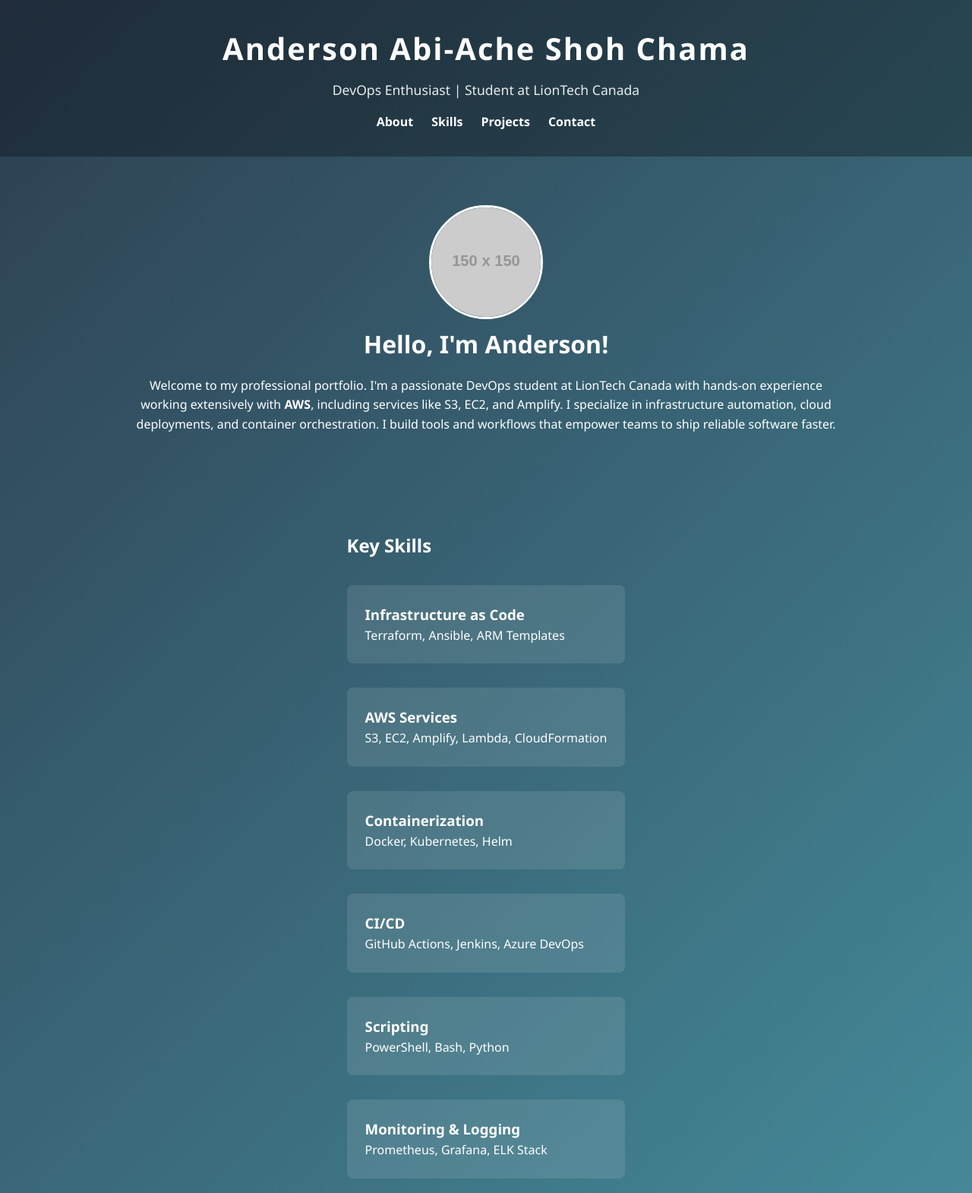
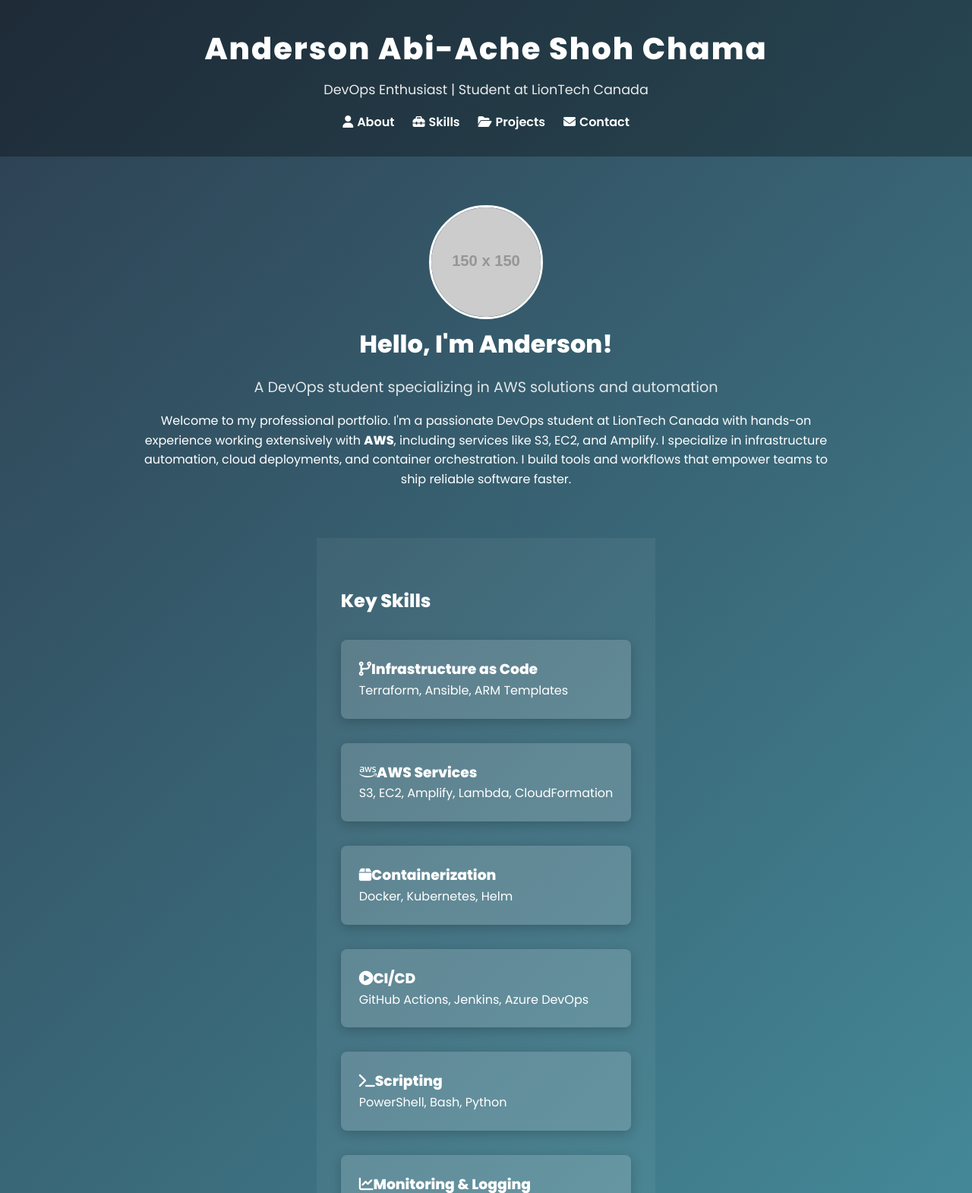
Before and after one commit to Shoh96/tech-profile, a plain HTML site: page index.html in a window 1280 px wide. Shown: the top 1570 px of the page at 76% size. Drawn offline with Linux system fonts and the light colour scheme; placeholder pictures from the web are drawn by us; a small style sheet from the web is missing.

Commit message:
Polish layout with fonts, icons, hero styles, and improved cards

```diff
--- a/index.html
+++ b/index.html
@@ -4,11 +4,14 @@
     <meta charset="UTF-8">
     <meta name="viewport" content="width=device-width, initial-scale=1.0">
     <title>Anderson Abi-Ache Shoh Chama - Portfolio</title>
+    <!-- Google Fonts and Icons -->
+    <link href="https://fonts.googleapis.com/css2?family=Poppins:wght@300;400;600;800&display=swap" rel="stylesheet">
+    <link rel="stylesheet" href="https://cdnjs.cloudflare.com/ajax/libs/font-awesome/6.4.0/css/all.min.css" integrity="sha512-p0N4F6wS1I4XqZgsW1ZoX5Xz7blC2MOOiFQZdp9D9M945N9mQwXgOpQ+2ydfTZCe80cmdj9pMBG9SE2KNNXw3w==" crossorigin="anonymous" referrerpolicy="no-referrer" />
     <style>
         /* Base reset */
         * { box-sizing: border-box; margin: 0; padding: 0; }
         body {
-            font-family: 'Segoe UI', Tahoma, Geneva, Verdana, sans-serif;
+            font-family: 'Poppins', sans-serif;
             background: linear-gradient(135deg, #2c3e50 0%, #4ca1af 100%);
             color: #fff;
             line-height: 1.6;
@@ -16,13 +19,17 @@
             display: flex;
             flex-direction: column;
             justify-content: space-between;
+            scroll-behavior: smooth;
         }
 
         header {
-            padding: 2rem;
+            padding: 2rem 1rem;
             text-align: center;
             background: rgba(0,0,0,0.3);
             animation: fadeIn 1.5s ease-out;
+            position: sticky;
+            top: 0;
+            z-index: 10;
         }
 
         header h1 {
@@ -70,6 +77,21 @@
             margin: 0 auto;
             animation: fadeIn 1.5s ease-out;
         }
+        section:nth-of-type(even) {
+            background: rgba(255,255,255,0.05);
+        }
+        .card {
+            background: rgba(255,255,255,0.15);
+            padding: 1.5rem;
+            border-radius: 8px;
+            transition: transform 0.3s, box-shadow 0.3s;
+            box-shadow: 0 4px 15px rgba(0,0,0,0.2);
+        }
+        .card:hover { transform: translateY(-5px) scale(1.02); box-shadow: 0 8px 25px rgba(0,0,0,0.3); }
+        nav a { font-weight: 600; }
+        nav a i { margin-right: 5px; }
+        footer { font-size: 0.9rem; }
+
 
         .intro {
             text-align: center;
@@ -87,14 +109,18 @@
             margin-top: 2rem;
         }
 
-        .card {
-            background: rgba(255,255,255,0.1);
-            padding: 1.5rem;
-            border-radius: 8px;
-            transition: transform 0.3s;
+        /* additional card styling already defined above with shadows */
+
+        .hero-title {
+            font-size: 2.5rem;
+            animation: fadeIn 1.5s ease-out;
         }
-
-        .card:hover { transform: translateY(-5px) scale(1.02); }
+        .hero-subtitle {
+            font-size: 1.2rem;
+            opacity: 0.85;
+            margin-bottom: 1rem;
+            animation: fadeIn 2s ease-out;
+        }
 
         footer {
             text-align: center;
@@ -130,29 +156,30 @@
         <p>DevOps Enthusiast | Student at LionTech Canada</p>
         <nav>
             <ul>
-                <li><a href="#about">About</a></li>
-                <li><a href="#skills">Skills</a></li>
-                <li><a href="#projects">Projects</a></li>
-                <li><a href="#contact">Contact</a></li>
+                <li><a href="#about"><i class="fas fa-user"></i>About</a></li>
+                <li><a href="#skills"><i class="fas fa-toolbox"></i>Skills</a></li>
+                <li><a href="#projects"><i class="fas fa-folder-open"></i>Projects</a></li>
+                <li><a href="#contact"><i class="fas fa-envelope"></i>Contact</a></li>
             </ul>
         </nav>
     </header>
     <section id="about" class="intro">
         <img src="https://via.placeholder.com/150" alt="Profile picture" class="profile-pic">
-        <h2>Hello, I'm Anderson!</h2>
+        <h2 class="hero-title">Hello, I'm Anderson!</h2>
+        <p class="hero-subtitle">A DevOps student specializing in AWS solutions and automation</p>
         <p>Welcome to my professional portfolio. I'm a passionate DevOps student at LionTech Canada with hands-on experience working extensively with <strong>AWS</strong>, including services like S3, EC2, and Amplify. I specialize in infrastructure automation, cloud deployments, and container orchestration. I build tools and workflows that empower teams to ship reliable software faster.</p>
     </section>
 
     <section id="skills">
         <h2>Key Skills</h2>
         <div class="skills">
-            <div class="card"><h3>Infrastructure as Code</h3><p>Terraform, Ansible, ARM Templates</p></div>
-            <div class="card"><h3>AWS Services</h3><p>S3, EC2, Amplify, Lambda, CloudFormation</p></div>
-            <div class="card"><h3>Containerization</h3><p>Docker, Kubernetes, Helm</p></div>
-            <div class="card"><h3>CI/CD</h3><p>GitHub Actions, Jenkins, Azure DevOps</p></div>
-            <div class="card"><h3>Scripting</h3><p>PowerShell, Bash, Python</p></div>
-            <div class="card"><h3>Monitoring & Logging</h3><p>Prometheus, Grafana, ELK Stack</p></div>
-            <div class="card"><h3>Languages</h3><p>English (C1), French (Intermediate)</p></div>
+            <div class="card"><h3><i class="fas fa-code-branch"></i>Infrastructure as Code</h3><p>Terraform, Ansible, ARM Templates</p></div>
+            <div class="card"><h3><i class="fab fa-aws"></i>AWS Services</h3><p>S3, EC2, Amplify, Lambda, CloudFormation</p></div>
+            <div class="card"><h3><i class="fas fa-box"></i>Containerization</h3><p>Docker, Kubernetes, Helm</p></div>
+            <div class="card"><h3><i class="fas fa-play-circle"></i>CI/CD</h3><p>GitHub Actions, Jenkins, Azure DevOps</p></div>
+            <div class="card"><h3><i class="fas fa-terminal"></i>Scripting</h3><p>PowerShell, Bash, Python</p></div>
+            <div class="card"><h3><i class="fas fa-chart-line"></i>Monitoring & Logging</h3><p>Prometheus, Grafana, ELK Stack</p></div>
+            <div class="card"><h3><i class="fas fa-language"></i>Languages</h3><p>English (C1), French (Intermediate)</p></div>
         </div>
     </section>
 
```
